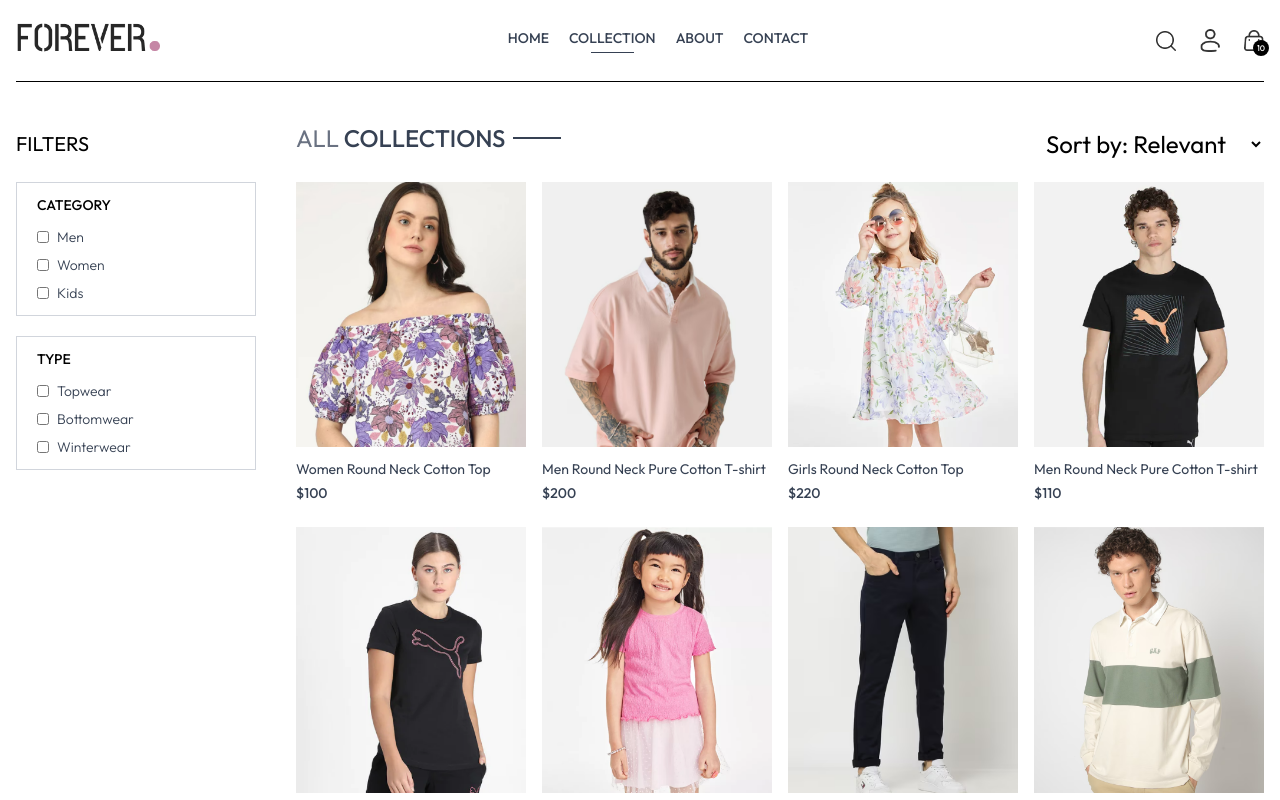
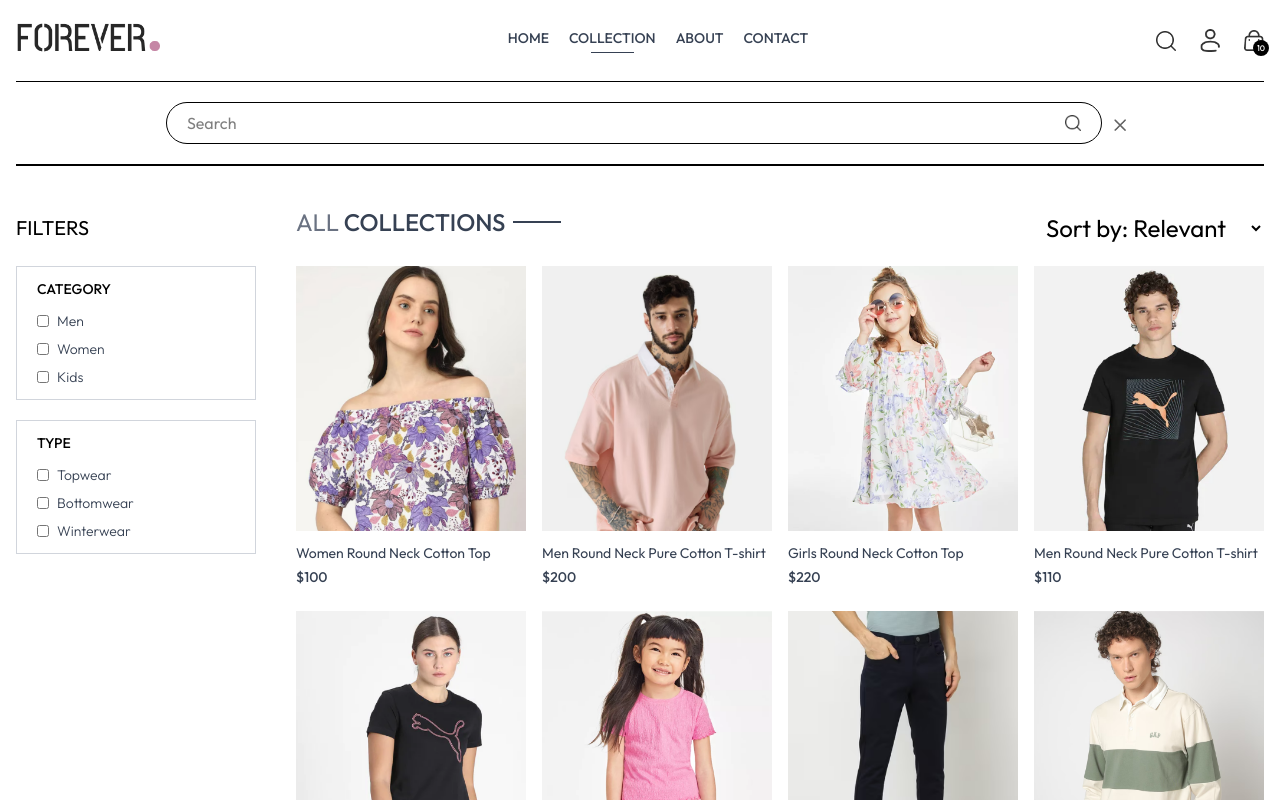
Before and after one commit to mfawadafd/Ecommerce-app, a React app in the folder frontend/: page /Collection in a window 1280 px wide. Both pictures are taken after a click on the picture 1165 px from the left and 40 px from the top of the page. Shown: the top 800 px of the page. Built offline with nearby package versions, Linux system fonts and the light colour scheme; the HTML template or start-up script is replaced by a standard one.

Commit message:
Search_function

```diff
--- a/frontend/src/components/Navbar.jsx
+++ b/frontend/src/components/Navbar.jsx
@@ -1,10 +1,12 @@
-import React, { useState } from 'react'
+import React, { useContext, useState } from 'react'
 import { assets } from '../assets/assets'
 import { Link, NavLink } from 'react-router-dom'
+import { ShopContext } from '../context/ShopContext'
 
 
 const Navbar = () => {
   const [visible, setVisible] = useState(false)
+  const {setShowSearch} = useContext(ShopContext)
   return (
     <div className='flex items-center justify-between py-5 font-medium'>
       <Link to='/'><img src={assets.logo} className='w-36' alt="" /></Link>
@@ -28,7 +30,7 @@
         </NavLink>
       </ul>
       <div className='flex items-center gap-6'>
-        <img src={assets.search_icon} className='w-5 cursor-pointer' alt="" />
+        <img onClick={()=>(setShowSearch(true))} src={assets.search_icon} className='w-5 cursor-pointer' alt="" />
         <div className='group relative'>
           <img src={assets.profile_icon} className='w-5 cursor-pointer' alt="" />
           <div className='group-hover:block hidden absolute dropdown-menu right-0 pt-4'>
--- a/frontend/src/components/SearchBar.jsx
+++ b/frontend/src/components/SearchBar.jsx
@@ -1,10 +1,29 @@
-import React, { useContext } from 'react'
+import React, { useContext, useEffect, useState } from 'react'
+import {useLocation} from 'react-router-dom'
 import {ShopContext} from '../context/ShopContext'
+import { assets } from '../assets/assets'
 const SearchBar = () => {
     const  {search, setSearch, showSearch, setShowSearch} = useContext(ShopContext)
-  return showSearch ?  (
-    <div>
+    const [visible, setVisible] = useState(false)
+    const location = useLocation();
 
+    useEffect(()=>{
+      if(location.pathname.includes('Collection')){
+        setVisible(true)
+      }
+      else
+      {
+        setVisible(false)
+      }
+    },[location])
+
+  return showSearch && visible ?  (
+    <div className='border-t border-b bg-gary-50 text-center'>
+        <div className="inline-flex items-center justify-center border border-gary-400 px-5 py-2 my-5 mx-3 rounded-full  w-3/4 sm:1/2">
+        <input value={search} onChange={(e)=>setSearch(e.target.value)} type='text' className='flex-1 outline-none bg-inherit text:sm' placeholder='Search'/>
+        <img className='w-4' src={assets.search_icon} alt="" />
+        </div>
+         <img onClick={()=>setShowSearch(false)} className='inline w-3 curser-pointer' src={assets.cross_icon} alt="" />
     </div>
   ) : null
 }
--- a/frontend/src/context/ShopContext.jsx
+++ b/frontend/src/context/ShopContext.jsx
@@ -8,7 +8,7 @@
     const currency = '$';
     const delivery_fee = 10;
     const [search, setSearch] = useState('')
-    const [showSearch, setShowSearch] = useState()
+    const [showSearch, setShowSearch] = useState(false)
 
     const value ={
         products, currency, delivery_fee, search,setSearch,showSearch,setShowSearch
--- a/frontend/src/pages/Collection.jsx
+++ b/frontend/src/pages/Collection.jsx
@@ -5,7 +5,7 @@
 import ProductItem from '../components/ProductItem'
 
 const Collection = () => {
-  const { products } = useContext(ShopContext)
+  const { products, search, showSearch } = useContext(ShopContext)
   const [showFilter, setShowFilter] = useState(false)
   const [filterProducts, setFilterProducts] = useState([])
   const [Category, setCategory] = useState([])
@@ -32,6 +32,10 @@
 
   const applyFilter = () => {
     let productsCopy = products.slice();
+    if(showSearch && search){
+      productsCopy = productsCopy.filter(item => item.name.toLowerCase().includes(search.toLowerCase()))
+    }
+
     if (Category.length > 0) {
       productsCopy = productsCopy.filter(item => Category.includes(item.category))
     }
@@ -59,7 +63,7 @@
 
   useEffect(() => {
     applyFilter()
-  }, [Category, subCategory])
+  }, [Category, subCategory, search, showSearch])
 
   useEffect(() => {
     sortProducts();
```
